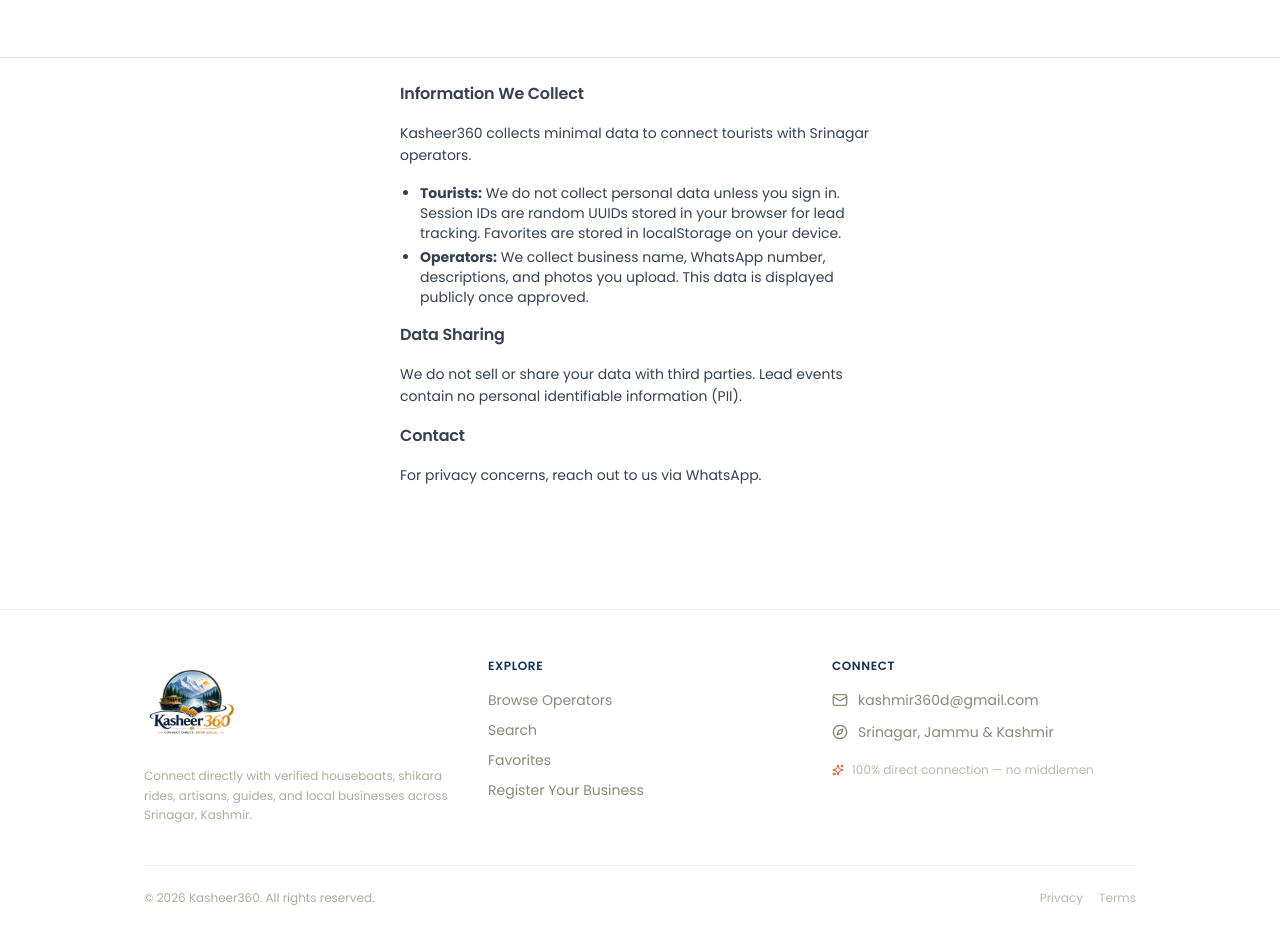
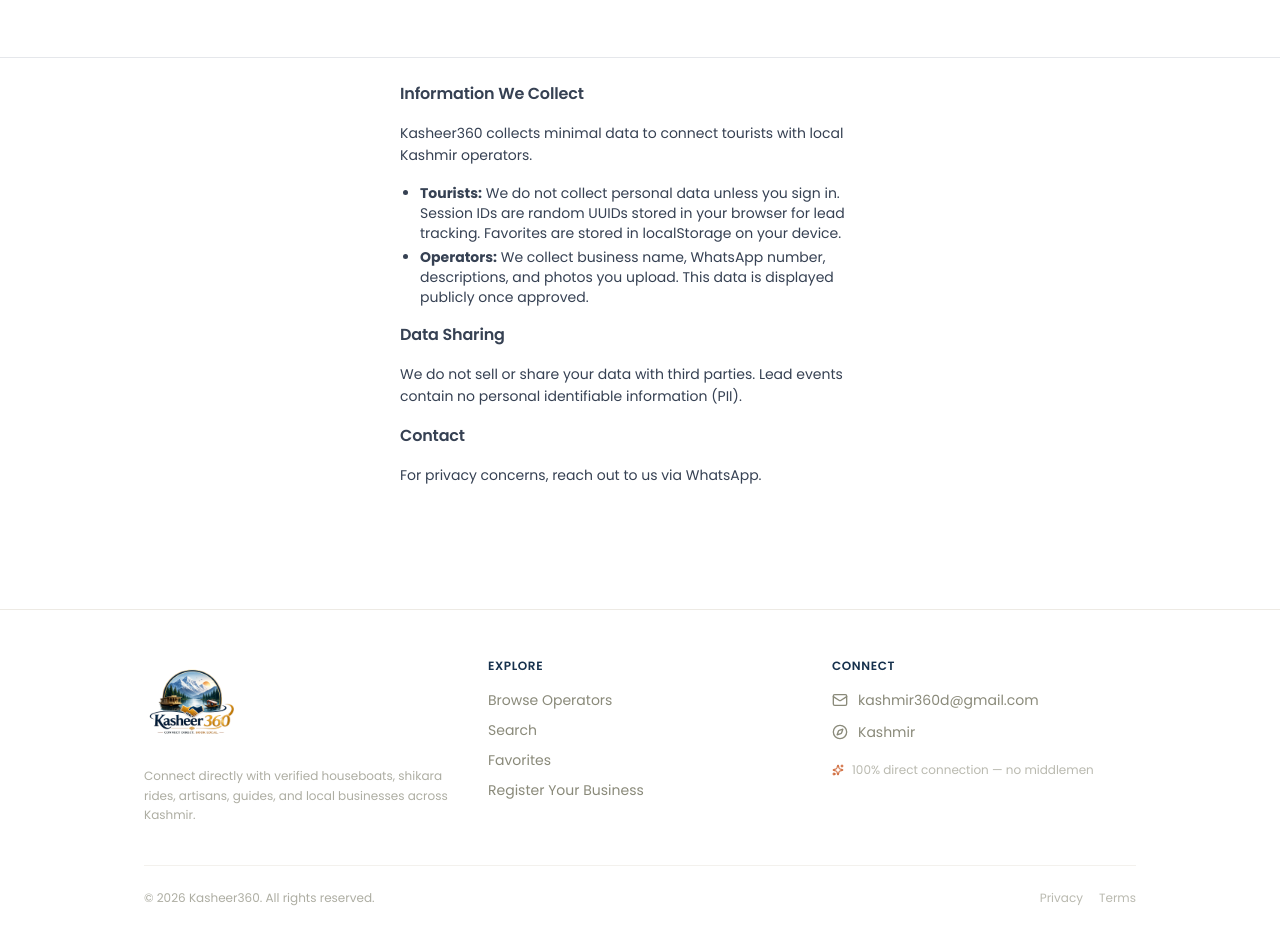
Before and after one commit to NadeemAhmad007/nadur, a Next.js app: page /privacy in a window 1280 px wide. Shown: the part 191-1132 px from the top of the page. Built offline with nearby package versions, Linux system fonts and the light colour scheme.

Commit message:
fix: generalize descriptions from 'Srinagar, Kashmir' to 'Kashmir'

```diff
--- a/src/app/privacy/page.tsx
+++ b/src/app/privacy/page.tsx
@@ -15,7 +15,7 @@
       </header>
       <main className="max-w-lg mx-auto px-4 py-6 text-sm text-gray-700 space-y-4">
         <h2 className="text-base font-semibold">Information We Collect</h2>
-        <p>Kasheer360 collects minimal data to connect tourists with Srinagar operators.</p>
+        <p>Kasheer360 collects minimal data to connect tourists with local Kashmir operators.</p>
         <ul className="list-disc pl-5 space-y-1">
           <li><strong>Tourists:</strong> We do not collect personal data unless you sign in. Session IDs are random UUIDs stored in your browser for lead tracking. Favorites are stored in localStorage on your device.</li>
           <li><strong>Operators:</strong> We collect business name, WhatsApp number, descriptions, and photos you upload. This data is displayed publicly once approved.</li>
--- a/src/components/browse-page.tsx
+++ b/src/components/browse-page.tsx
@@ -198,13 +198,13 @@
           <div className="relative p-8 sm:p-14">
             <div className="inline-flex items-center gap-1.5 px-3 py-1 rounded-full bg-accent/10 text-accent text-xs font-semibold uppercase tracking-wider mb-4">
               <Sparkles className="h-3.5 w-3.5 animate-pulse" />
-              Explore Srinagar & Kashmir Like Never Before
+              Explore Kashmir Like Never Before
             </div>
             <h1 className="text-3xl sm:text-5xl font-black text-foreground tracking-tight max-w-2xl mx-auto leading-tight">
               Connect Direct, <span className="text-accent">Book Local</span> on Kasheer360
             </h1>
             <p className="mt-4 text-base sm:text-lg text-muted-foreground max-w-xl mx-auto">
-              Your premium gateway to verified houseboats, shikara rides, authentic local artisans, tourist guides, and local taxi services across Srinagar and Kashmir. 100% direct connection—no middlemen, no hidden commissions.
+               Your premium gateway to verified houseboats, shikara rides, authentic local artisans, tourist guides, and local taxi services across Kashmir. 100% direct connection—no middlemen, no hidden commissions.
             </p>
           </div>
         </div>
--- a/src/components/footer.tsx
+++ b/src/components/footer.tsx
@@ -14,7 +14,7 @@
               <img src="/logo.png" alt="Kasheer360" className="h-24 w-auto object-contain" />
             </Link>
             <p className="text-xs text-muted-foreground/70 leading-relaxed max-w-xs">
-              Connect directly with verified houseboats, shikara rides, artisans, guides, and local businesses across Srinagar, Kashmir.
+              Connect directly with verified houseboats, shikara rides, artisans, guides, and local businesses across Kashmir.
             </p>
           </div>
 
@@ -50,7 +50,7 @@
               </a>
               <div className="flex items-center gap-2.5 text-sm text-muted-foreground">
                 <Compass className="h-4 w-4 shrink-0" />
-                <span>Srinagar, Jammu &amp; Kashmir</span>
+                <span>Kashmir</span>
               </div>
               <div className="flex items-center gap-2 text-xs text-muted-foreground/60 pt-2">
                 <Sparkles className="h-3 w-3 text-accent" />
--- a/src/components/schema-markup.tsx
+++ b/src/components/schema-markup.tsx
@@ -61,7 +61,7 @@
     },
     {
       '@type': 'Question',
-      name: 'How do I book a houseboat in Srinagar?',
+      name: 'How do I book a houseboat in Kashmir?',
       acceptedAnswer: {
         '@type': 'Answer',
         text: 'Browse verified houseboats on Kasheer360, compare tariffs and photos, and contact the houseboat owner directly via WhatsApp or phone to book.',
```
Also changed, not shown: public/manifest.json.
